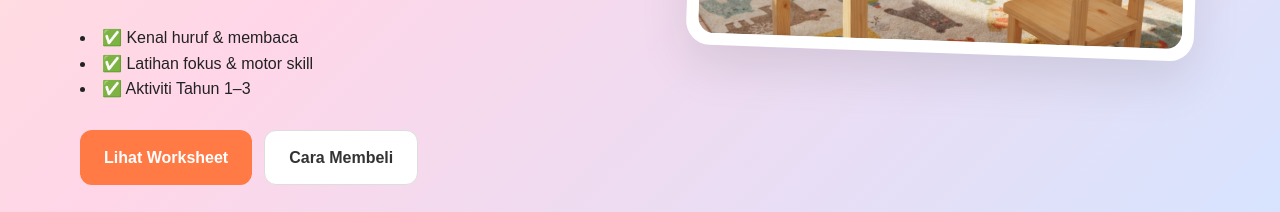
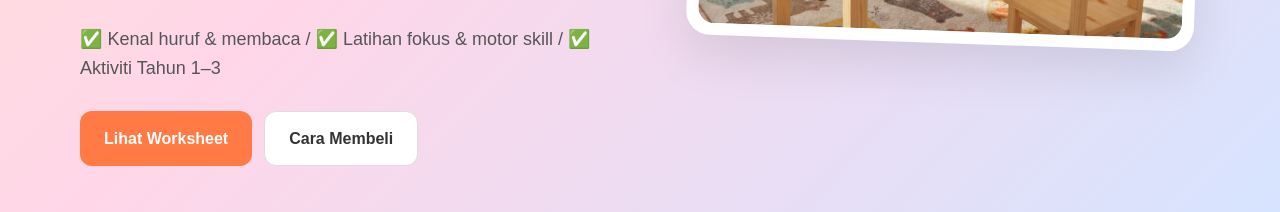
Before and after one commit to Harizsi/edukids-worksheet, a website: page index.html in a window 1280 px wide. Shown: the part 588-800 px from the top of the page. Drawn offline with Linux system fonts and the light colour scheme.

Commit message:
Update index.html

```diff
--- a/index.html
+++ b/index.html
@@ -1306,9 +1306,9 @@
             </p>
 
             <p>
-                <li> ✅ Kenal huruf & membaca </li>
-                <li> ✅ Latihan fokus & motor skill </li>
-                <li> ✅ Aktiviti Tahun 1–3 </li>
+                 ✅ Kenal huruf & membaca /
+                 ✅ Latihan fokus & motor skill /
+                 ✅ Aktiviti Tahun 1–3
             </p>
 
             <div class="hero-buttons">
```
